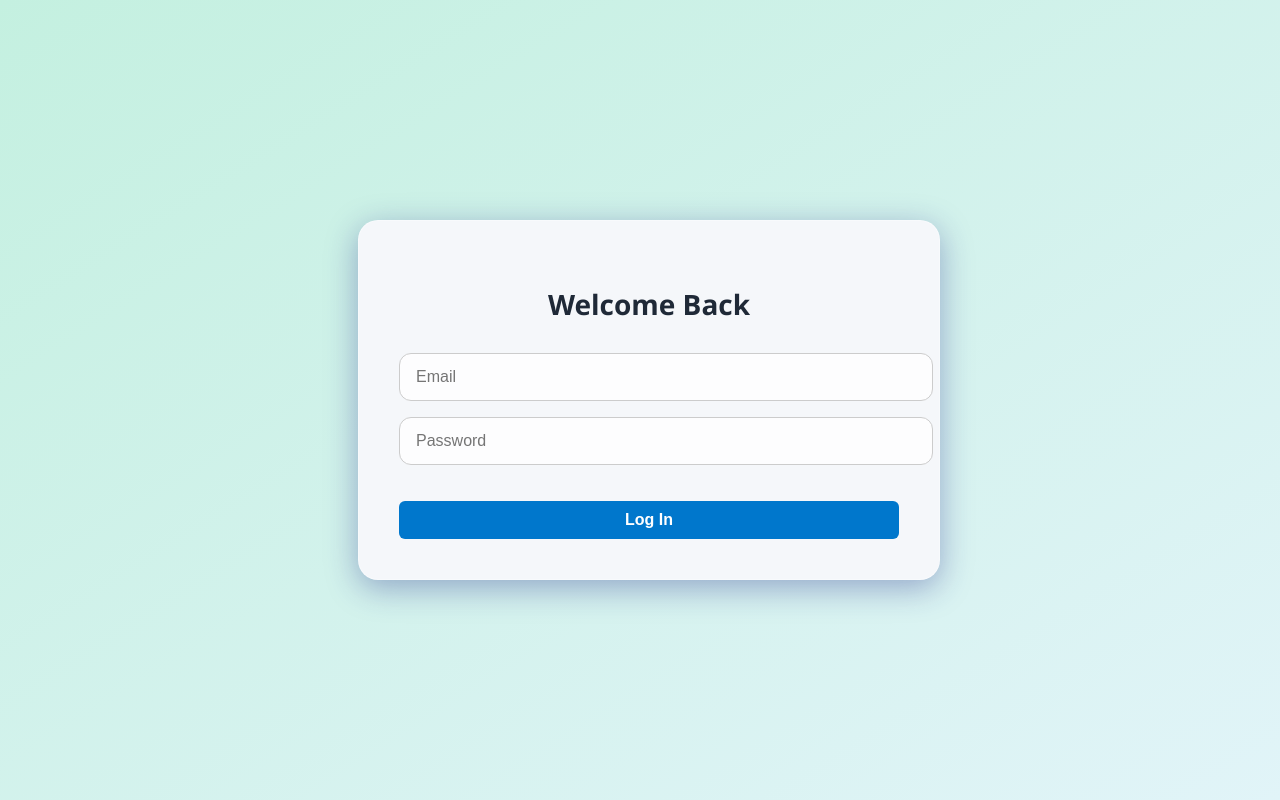
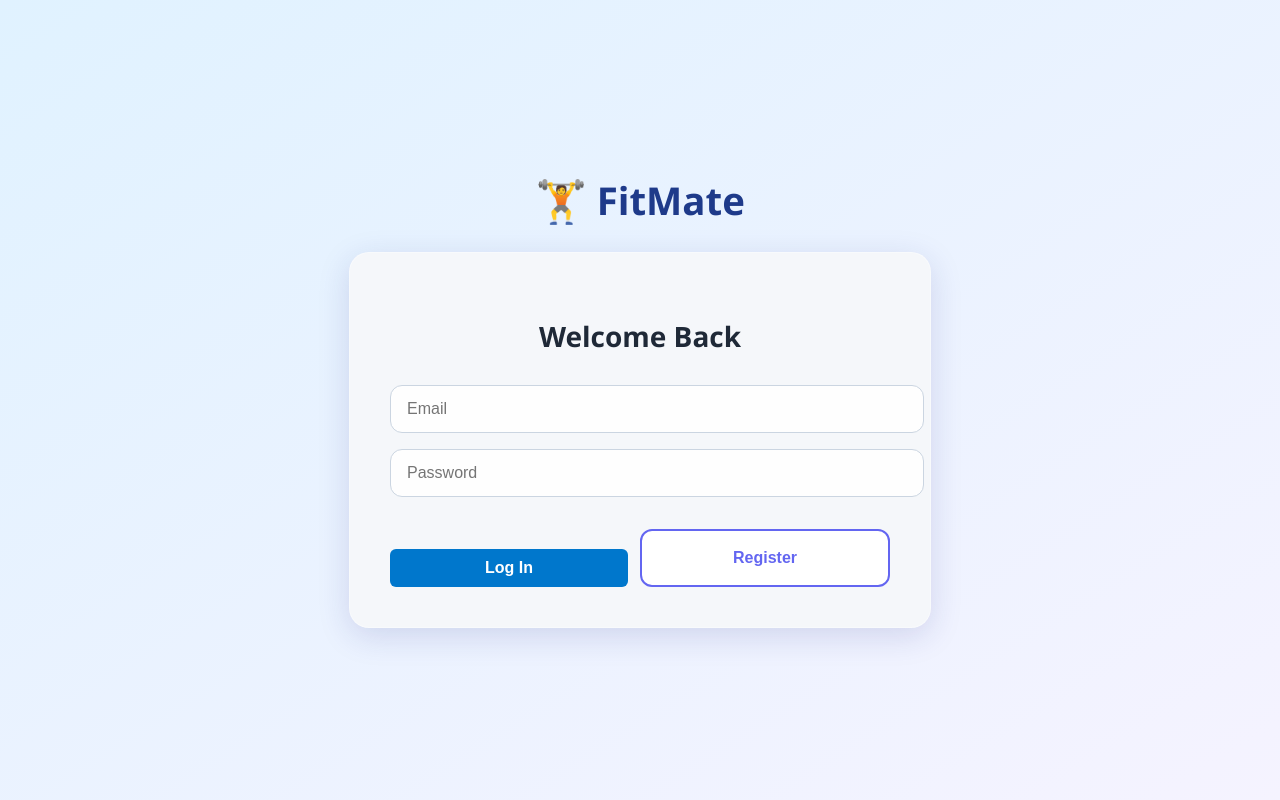
Before and after one commit to AdirBarash8/Fitmate, a React (Vite) app in the folder fitness-matcher-frontend/: page / in a window 1280 px wide. Built offline with nearby package versions, Linux system fonts and the light colour scheme; no server answers.

Commit message:
style changes

```diff
--- a/fitness-matcher-frontend/src/App.css
+++ b/fitness-matcher-frontend/src/App.css
@@ -3,17 +3,28 @@
   margin: 0 auto;
   padding: 2rem;
   text-align: center;
+  box-sizing: border-box;
+}
+
+.page-content {
+  padding-top: 64px;
+  /* height of fixed navbar */
+  padding-left: 16px;
+  padding-right: 16px;
+  box-sizing: border-box;
 }
 
 .logo {
   height: 6em;
   padding: 1.5em;
-  will-change: filter;
-  transition: filter 300ms;
+  transition: filter 300ms, transform 0.2s ease-in-out;
 }
+
 .logo:hover {
   filter: drop-shadow(0 0 2em #646cffaa);
+  transform: scale(1.05);
 }
+
 .logo.react:hover {
   filter: drop-shadow(0 0 2em #61dafbaa);
 }
@@ -22,6 +33,7 @@
   from {
     transform: rotate(0deg);
   }
+
   to {
     transform: rotate(360deg);
   }
@@ -34,16 +46,21 @@
 }
 
 .card {
+  background: white;
+  border-radius: 12px;
+  box-shadow: 0 6px 18px rgba(0, 0, 0, 0.08);
   padding: 2em;
+  margin-bottom: 1.5rem;
+  transition: transform 0.2s ease, box-shadow 0.2s ease;
+}
+
+.card:hover {
+  transform: translateY(-2px);
+  box-shadow: 0 8px 22px rgba(0, 0, 0, 0.12);
 }
 
 .read-the-docs {
-  color: #888;
+  color: #64748b;
+  font-style: italic;
+  margin-top: 1rem;
 }
-
-.page-content {
-  padding-top: 64px; /* or the exact height of your fixed navbar */
-  padding-left: 16px;
-  padding-right: 16px;
-  box-sizing: border-box;
-}
--- a/fitness-matcher-frontend/src/index.css
+++ b/fitness-matcher-frontend/src/index.css
@@ -1,4 +1,3 @@
-
 @import "tw-animate-css";
 
 @custom-variant dark (&:is(.dark *));
@@ -13,69 +12,46 @@
   font-weight: 400;
 
   color-scheme: light dark;
-  color: rgba(255, 255, 255, 0.87);
-  background-color: #242424;
+  color: #0f172a;
+  background-color: #f0f4f8;
 
   font-synthesis: none;
   text-rendering: optimizeLegibility;
   -webkit-font-smoothing: antialiased;
   -moz-osx-font-smoothing: grayscale;
+
   --radius: 0.625rem;
-  --background: oklch(1 0 0);
-  --foreground: oklch(0.145 0 0);
-  --card: oklch(1 0 0);
-  --card-foreground: oklch(0.145 0 0);
-  --popover: oklch(1 0 0);
-  --popover-foreground: oklch(0.145 0 0);
-  --primary: oklch(0.205 0 0);
-  --primary-foreground: oklch(0.985 0 0);
-  --secondary: oklch(0.97 0 0);
-  --secondary-foreground: oklch(0.205 0 0);
-  --muted: oklch(0.97 0 0);
-  --muted-foreground: oklch(0.556 0 0);
-  --accent: oklch(0.97 0 0);
-  --accent-foreground: oklch(0.205 0 0);
-  --destructive: oklch(0.577 0.245 27.325);
-  --border: oklch(0.922 0 0);
-  --input: oklch(0.922 0 0);
-  --ring: oklch(0.708 0 0);
-  --chart-1: oklch(0.646 0.222 41.116);
-  --chart-2: oklch(0.6 0.118 184.704);
-  --chart-3: oklch(0.398 0.07 227.392);
-  --chart-4: oklch(0.828 0.189 84.429);
-  --chart-5: oklch(0.769 0.188 70.08);
-  --sidebar: oklch(0.985 0 0);
-  --sidebar-foreground: oklch(0.145 0 0);
-  --sidebar-primary: oklch(0.205 0 0);
-  --sidebar-primary-foreground: oklch(0.985 0 0);
-  --sidebar-accent: oklch(0.97 0 0);
-  --sidebar-accent-foreground: oklch(0.205 0 0);
-  --sidebar-border: oklch(0.922 0 0);
-  --sidebar-ring: oklch(0.708 0 0);
-}
-
-a {
-  font-weight: 500;
-  color: #646cff;
-  text-decoration: inherit;
-}
-a:hover {
-  color: #535bf2;
+  --gradient-light: linear-gradient(to bottom right, #f0fdfa, #e0f2fe);
+  --gradient-dark: linear-gradient(to bottom right, #1e293b, #0f172a);
 }
 
 body {
-  background: linear-gradient(to bottom right, #c4f0e0, #e1f4f8);
+  background: var(--gradient-light);
   font-family: 'Segoe UI', Tahoma, Geneva, Verdana, sans-serif;
   display: flex;
   justify-content: center;
   align-items: center;
   height: 100vh;
   margin: 0;
+  color: #0f172a;
+  transition: background 0.3s ease, color 0.3s ease;
+}
+
+a {
+  font-weight: 500;
+  color: #3b82f6;
+  text-decoration: none;
+  transition: color 0.2s ease;
+}
+
+a:hover {
+  color: #1d4ed8;
 }
 
 h1 {
   font-size: 3.2em;
   line-height: 1.1;
+  margin-bottom: 1rem;
 }
 
 button {
@@ -83,109 +59,67 @@ button {
   border: 1px solid transparent;
   padding: 0.6em 1.2em;
   font-size: 1em;
-  font-weight: 500;
+  font-weight: 600;
   font-family: inherit;
-  background-color: #1a1a1a;
+  background-color: #0ea5e9;
+  color: white;
   cursor: pointer;
-  transition: border-color 0.25s;
+  transition: background-color 0.25s, transform 0.15s ease;
 }
+
 button:hover {
-  border-color: #646cff;
+  background-color: #0284c7;
+  transform: translateY(-2px);
 }
+
 button:focus,
 button:focus-visible {
-  outline: 4px auto -webkit-focus-ring-color;
+  outline: 3px solid #7dd3fc;
 }
 
 @media (prefers-color-scheme: light) {
-  :root {
+  body {
+    background: var(--gradient-light);
     color: #213547;
-    background-color: #ffffff;
   }
-  a:hover {
-    color: #747bff;
+
+  button {
+    background-color: #3b82f6;
   }
-  button {
-    background-color: #f9f9f9;
+
+  button:hover {
+    background-color: #2563eb;
   }
 }
 
-@theme inline {
-  --radius-sm: calc(var(--radius) - 4px);
-  --radius-md: calc(var(--radius) - 2px);
-  --radius-lg: var(--radius);
-  --radius-xl: calc(var(--radius) + 4px);
-  --color-background: var(--background);
-  --color-foreground: var(--foreground);
-  --color-card: var(--card);
-  --color-card-foreground: var(--card-foreground);
-  --color-popover: var(--popover);
-  --color-popover-foreground: var(--popover-foreground);
-  --color-primary: var(--primary);
-  --color-primary-foreground: var(--primary-foreground);
-  --color-secondary: var(--secondary);
-  --color-secondary-foreground: var(--secondary-foreground);
-  --color-muted: var(--muted);
-  --color-muted-foreground: var(--muted-foreground);
-  --color-accent: var(--accent);
-  --color-accent-foreground: var(--accent-foreground);
-  --color-destructive: var(--destructive);
-  --color-border: var(--border);
-  --color-input: var(--input);
-  --color-ring: var(--ring);
-  --color-chart-1: var(--chart-1);
-  --color-chart-2: var(--chart-2);
-  --color-chart-3: var(--chart-3);
-  --color-chart-4: var(--chart-4);
-  --color-chart-5: var(--chart-5);
-  --color-sidebar: var(--sidebar);
-  --color-sidebar-foreground: var(--sidebar-foreground);
-  --color-sidebar-primary: var(--sidebar-primary);
-  --color-sidebar-primary-foreground: var(--sidebar-primary-foreground);
-  --color-sidebar-accent: var(--sidebar-accent);
-  --color-sidebar-accent-foreground: var(--sidebar-accent-foreground);
-  --color-sidebar-border: var(--sidebar-border);
-  --color-sidebar-ring: var(--sidebar-ring);
-}
+@media (prefers-color-scheme: dark) {
+  body {
+    background: var(--gradient-dark);
+    color: #f8fafc;
+  }
 
-.dark {
-  --background: oklch(0.145 0 0);
-  --foreground: oklch(0.985 0 0);
-  --card: oklch(0.205 0 0);
-  --card-foreground: oklch(0.985 0 0);
-  --popover: oklch(0.205 0 0);
-  --popover-foreground: oklch(0.985 0 0);
-  --primary: oklch(0.922 0 0);
-  --primary-foreground: oklch(0.205 0 0);
-  --secondary: oklch(0.269 0 0);
-  --secondary-foreground: oklch(0.985 0 0);
-  --muted: oklch(0.269 0 0);
-  --muted-foreground: oklch(0.708 0 0);
-  --accent: oklch(0.269 0 0);
-  --accent-foreground: oklch(0.985 0 0);
-  --destructive: oklch(0.704 0.191 22.216);
-  --border: oklch(1 0 0 / 10%);
-  --input: oklch(1 0 0 / 15%);
-  --ring: oklch(0.556 0 0);
-  --chart-1: oklch(0.488 0.243 264.376);
-  --chart-2: oklch(0.696 0.17 162.48);
-  --chart-3: oklch(0.769 0.188 70.08);
-  --chart-4: oklch(0.627 0.265 303.9);
-  --chart-5: oklch(0.645 0.246 16.439);
-  --sidebar: oklch(0.205 0 0);
-  --sidebar-foreground: oklch(0.985 0 0);
-  --sidebar-primary: oklch(0.488 0.243 264.376);
-  --sidebar-primary-foreground: oklch(0.985 0 0);
-  --sidebar-accent: oklch(0.269 0 0);
-  --sidebar-accent-foreground: oklch(0.985 0 0);
-  --sidebar-border: oklch(1 0 0 / 10%);
-  --sidebar-ring: oklch(0.556 0 0);
+  a {
+    color: #93c5fd;
+  }
+
+  a:hover {
+    color: #60a5fa;
+  }
+
+  button {
+    background-color: #2563eb;
+  }
+
+  button:hover {
+    background-color: #1d4ed8;
+  }
 }
 
 @layer base {
   * {
     @apply border-border outline-ring/50;
   }
+
   body {
     @apply bg-background text-foreground;
   }
--- a/fitness-matcher-frontend/src/pages/LoginPage.jsx
+++ b/fitness-matcher-frontend/src/pages/LoginPage.jsx
@@ -18,16 +18,10 @@ const LoginPage = () => {
   }, []);
 
   const validateInputs = () => {
-    if (!email || !password) {
-      return "Email and password are required.";
-    }
+    if (!email || !password) return "Email and password are required.";
     const emailRegex = /^[^\s@]+@[^\s@]+\.[^\s@]+$/;
-    if (!emailRegex.test(email)) {
-      return "Please enter a valid email address.";
-    }
-    if (password.length < 6) {
-      return "Password must be at least 6 characters.";
-    }
+    if (!emailRegex.test(email)) return "Please enter a valid email address.";
+    if (password.length < 6) return "Password must be at least 6 characters.";
     return null;
   };
 
@@ -44,28 +38,26 @@ const LoginPage = () => {
     setIsLoading(true);
 
     try {
-      const res = await axios.post("/auth/login", {
-        email,
-        password,
-      });
-
-      setToken(res.data.token); // Triggers context decoding
+      const res = await axios.post("/auth/login", { email, password });
+      setToken(res.data.token);
       navigate("/dashboard");
     } catch (err) {
       const message = err.response?.data?.error || "Login failed. Please try again.";
-
       setError(message);
-
-      // Optional: log for dev
       console.log("Login error:", err.response?.status, message);
     } finally {
       setIsLoading(false);
     }
   };
 
-
   return (
     <div className="login-page">
+      <div className="login-wrapper">
+        <div className="login-logo">
+          <span className="logo-icon">🏋️</span>
+          <span className="logo-text">FitMate</span>
+        </div>
+
         <div className="login-container">
           <h2>Welcome Back</h2>
           <form onSubmit={handleLogin}>
@@ -83,20 +75,27 @@ const LoginPage = () => {
               onChange={(e) => setPassword(e.target.value)}
               required
             />
+
             {error && (
               <div className="error-message">
                 {error}
                 {error.toLowerCase().includes("user") && (
                   <p>
                     Don't have an account?{" "}
-                  <a href="/register" style={{ color: "blue" }}>
+                    <a href="/register" className="register-link">
                       Register here
                     </a>
                   </p>
                 )}
               </div>
             )}
-          <button type="submit" disabled={isLoading}>
+
+            <div className="login-actions">
+              <button
+                type="submit"
+                className="secondary-button"
+                disabled={isLoading}
+              >
                 {isLoading ? (
                   <>
                     <FiLoader className="spin" />
@@ -106,7 +105,17 @@ const LoginPage = () => {
                   "Log In"
                 )}
               </button>
+
+              <button
+                type="button"
+                className="secondary-button"
+                onClick={() => navigate("/register")}
+              >
+                Register
+              </button>
+            </div>
           </form>
+        </div>
       </div>
     </div>
   );
--- a/fitness-matcher-frontend/src/styles/globals.css
+++ b/fitness-matcher-frontend/src/styles/globals.css
@@ -0,0 +1,66 @@
+#root {
+    max-width: 1280px;
+    margin: 0 auto;
+    padding: 2rem;
+    text-align: center;
+    box-sizing: border-box;
+}
+
+.page-content {
+    padding-top: 64px;
+    /* height of fixed navbar */
+    padding-left: 16px;
+    padding-right: 16px;
+    box-sizing: border-box;
+}
+
+.logo {
+    height: 6em;
+    padding: 1.5em;
+    transition: filter 300ms, transform 0.2s ease-in-out;
+}
+
+.logo:hover {
+    filter: drop-shadow(0 0 2em #646cffaa);
+    transform: scale(1.05);
+}
+
+.logo.react:hover {
+    filter: drop-shadow(0 0 2em #61dafbaa);
+}
+
+@keyframes logo-spin {
+    from {
+        transform: rotate(0deg);
+    }
+
+    to {
+        transform: rotate(360deg);
+    }
+}
+
+@media (prefers-reduced-motion: no-preference) {
+    a:nth-of-type(2) .logo {
+        animation: logo-spin infinite 20s linear;
+    }
+}
+
+.card {
+    background: white;
+    border-radius: 12px;
+    box-shadow: 0 6px 18px rgba(0, 0, 0, 0.08);
+    padding: 2em;
+    margin-bottom: 1.5rem;
+    transition: transform 0.2s ease, box-shadow 0.2s ease;
+}
+
+.card:hover {
+    transform: translateY(-2px);
+    box-shadow: 0 8px 22px rgba(0, 0, 0, 0.12);
+}
+
+.read-the-docs {
+    color: #64748b;
+    font-style: italic;
+    margin-top: 1rem;
+}
--- a/fitness-matcher-frontend/src/styles/login.css
+++ b/fitness-matcher-frontend/src/styles/login.css
@@ -1,15 +1,41 @@
-/* Root background */
+/* Root layout and background */
 body {
-    background: linear-gradient(to bottom right, #c4f0e0, #e1f4f8);
+  background: linear-gradient(to bottom right, #e0f2ff, #f5f3ff);
   font-family: 'Segoe UI', Tahoma, Geneva, Verdana, sans-serif;
+  margin: 0;
+  min-height: 100vh;
   display: flex;
   justify-content: center;
   align-items: center;
-    height: 100vh;
-    margin: 0;
 }
 
-  /* Glassmorphic card container */
+/* Wrapper for logo + card */
+.login-wrapper {
+  display: flex;
+  flex-direction: column;
+  align-items: center;
+  gap: 1.5rem;
+}
+
+/* Logo */
+.login-logo {
+  display: flex;
+  align-items: center;
+  gap: 0.6rem;
+  font-size: 2.4rem;
+  font-weight: 700;
+  color: #1e3a8a;
+}
+
+.logo-icon {
+  font-size: 2.6rem;
+}
+
+.logo-text {
+  font-family: inherit;
+}
+
+/* Card container */
 .login-container {
   width: 100%;
   max-width: 500px;
@@ -17,7 +43,7 @@ body {
   backdrop-filter: blur(15px);
   border-radius: 20px;
   padding: 40px;
-    box-shadow: 0 8px 32px rgba(31, 38, 135, 0.37);
+  box-shadow: 0 8px 32px rgba(31, 38, 135, 0.15);
   border: 1px solid rgba(255, 255, 255, 0.3);
 }
 
@@ -36,51 +62,92 @@ body {
   width: 100%;
   padding: 14px 16px;
   margin-bottom: 16px;
-    border: 1px solid #ccc;
+  border: 1px solid #cbd5e1;
   border-radius: 12px;
-    background-color: rgba(255, 255, 255, 0.8);
-    color: #333;
+  background-color: rgba(255, 255, 255, 0.9);
+  color: #1e293b;
   font-size: 16px;
   transition: border 0.3s, box-shadow 0.3s;
 }
 
 .login-container input:focus {
-    border-color: #3ccfcf;
+  border-color: #6366f1;
   outline: none;
-    box-shadow: 0 0 0 3px rgba(60, 207, 207, 0.3);
+  box-shadow: 0 0 0 3px rgba(99, 102, 241, 0.25);
 }
 
-  /* Button */
-  .login-container button {
-    width: 100%;
+/* Error message */
+.error-message {
+  color: #dc2626;
+  font-size: 14px;
+  text-align: center;
+  margin-bottom: 10px;
+}
+
+/* Register link */
+.register-link {
+  color: #3b82f6;
+  font-weight: 500;
+  text-decoration: underline;
+}
+
+.register-link:hover {
+  color: #1d4ed8;
+}
+
+/* Spinner animation */
+.spin {
+  animation: spin 1s linear infinite;
+}
+
+@keyframes spin {
+  0% {
+    transform: rotate(0deg);
+  }
+
+  100% {
+    transform: rotate(360deg);
+  }
+}
+
+/* Group login + register buttons side by side */
+.login-actions {
+  display: flex;
+  gap: 12px;
+  justify-content: space-between;
+  margin-top: 16px;
+  flex-wrap: wrap;
+}
+
+/* Shared style for both buttons */
+.secondary-button {
+  flex: 1 1 0;
+  min-width: 140px;
   padding: 14px;
-    background: linear-gradient(to right, #3ccfcf, #1cc5c5);
-    color: white;
-    border: none;
+  background: white;
+  color: #6366f1;
+  border: 2px solid #6366f1;
   border-radius: 12px;
   font-size: 16px;
-    font-weight: bold;
+  font-weight: 600;
   cursor: pointer;
-    transition: background 0.3s;
   display: flex;
   align-items: center;
   justify-content: center;
   gap: 8px;
+  transition: background 0.3s, color 0.3s, transform 0.2s;
+  box-sizing: border-box;
 }
 
-  .login-container button:hover {
-    background: linear-gradient(to right, #2bbfcf, #14b3b3);
+.secondary-button:hover {
+  background: #6366f1;
+  color: white;
+  transform: translateY(-1px);
 }
 
-  .login-container button:disabled {
-    background-color: #a8b3b8;
+.secondary-button:disabled {
+  background: #f1f5f9;
+  color: #94a3b8;
+  border-color: #94a3b8;
   cursor: not-allowed;
 }
-
-  /* Error Message */
-  .error-message {
-    color: #e63946;
-    font-size: 14px;
-    text-align: center;
-    margin-bottom: 10px;
-  }
```
Also changed, not shown: fitness-matcher-frontend/src/styles/DashboardPage.css (+19 -6 lines), fitness-matcher-frontend/src/styles/Navbar.css (+14 -15 lines). Lines whose indentation alone changed are shown as unchanged.
